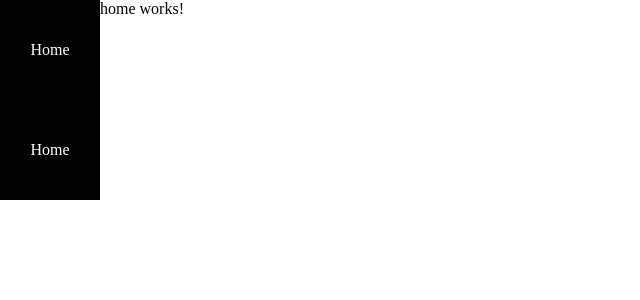
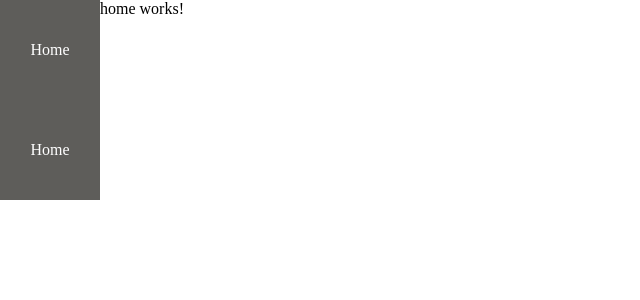
Before and after one commit to woffelbluster/ala, an Angular app: page / in a window 1280 px wide. Shown: the top 300 px of the page, without its empty margins (0-640 px from the left). Built offline with nearby package versions, Linux system fonts and the light colour scheme.

Commit message:
nav-kleur aangepast

```diff
--- a/src/app/app.component.scss
+++ b/src/app/app.component.scss
@@ -4,5 +4,5 @@ main{
     grid-template-rows: 1fr;
 }
 app-nav{
-    background-color: black;
+    background-color: #5e5d5a;
 }
--- a/src/app/home/home.component.scss
+++ b/src/app/home/home.component.scss
@@ -1,3 +1,4 @@
 *{
     margin: 0;
+    padding: 0;
 }
```
